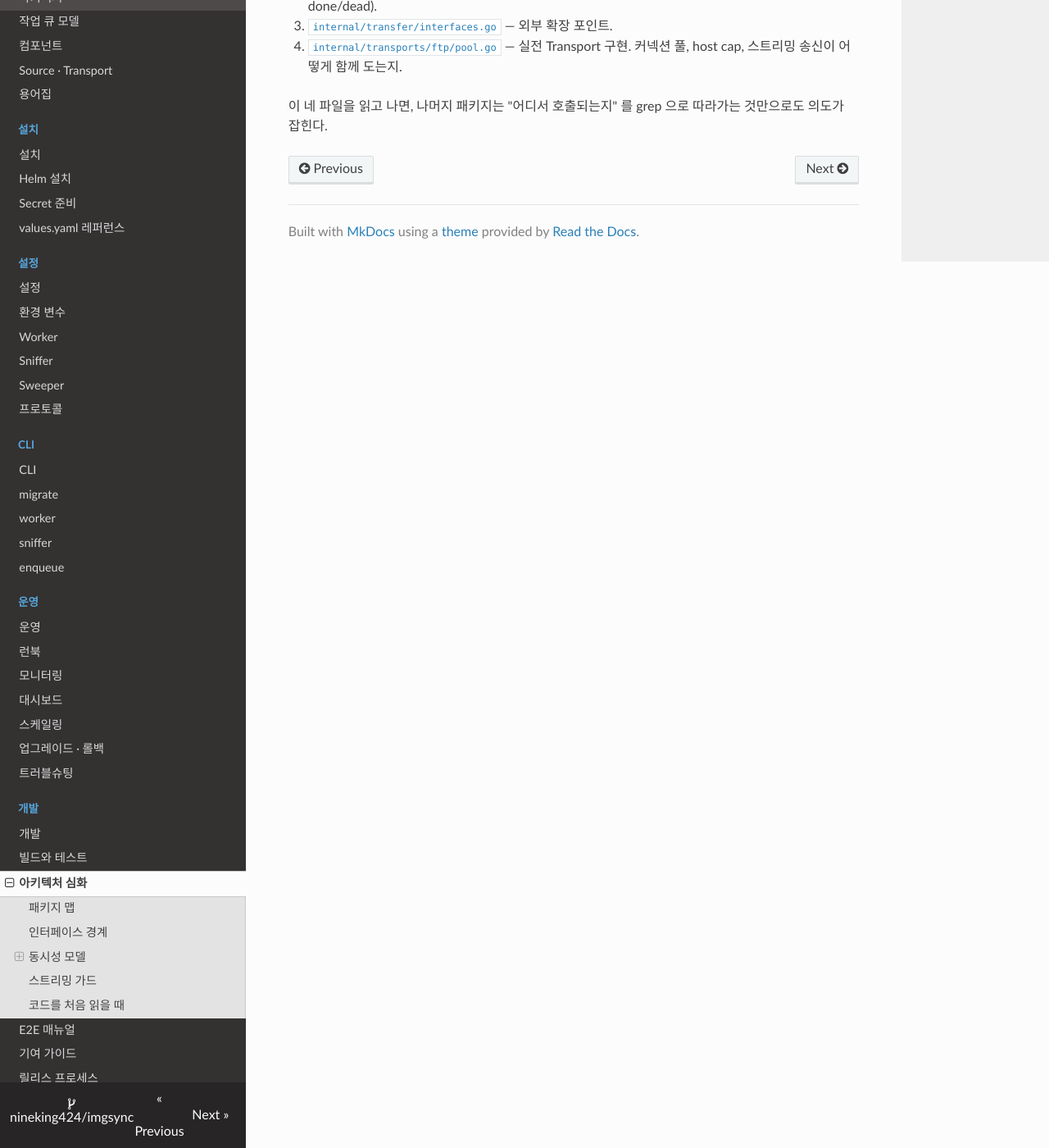
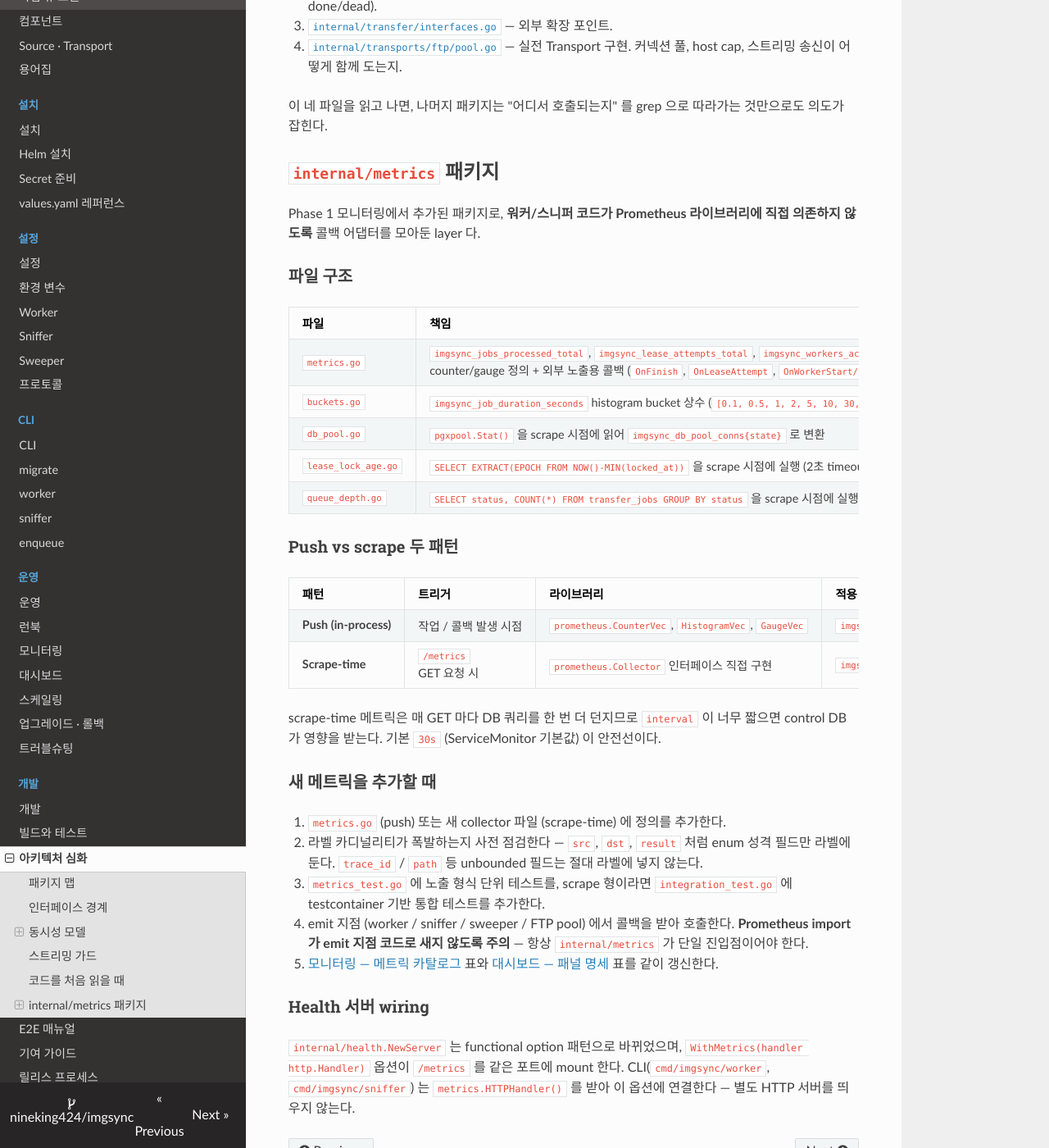
Before and after one commit to nineking424/imgsync, an MkDocs documentation site: the page built from docs/developer/architecture-deep-dive.md, in a window 1280 px wide and 1400 px high, scrolled down 2733 px. Shown: the whole window at 82% size. Built offline with MkDocs 1.6.1, drawn with Linux system fonts in a browser that asks for light colours; nearby versions of some CDN libraries.

Commit message:
docs(dev): add internal/metrics architecture section
Document the push/scrape split, file layout, label-cardinality rule,
and the health-server WithMetrics option pattern so contributors
adding new metrics know where to put what.

Co-Authored-By: Claude Opus 4.7 <noreply@anthropic.com>

```diff
--- a/docs/developer/architecture-deep-dive.md
+++ b/docs/developer/architecture-deep-dive.md
@@ -97,3 +97,38 @@ bytes\.NewBuffer\b.*\bbody\b
 4. [`internal/transports/ftp/pool.go`](https://github.com/nineking424/imgsync/blob/main/internal/transports/ftp/pool.go) — 실전 Transport 구현. 커넥션 풀, host cap, 스트리밍 송신이 어떻게 함께 도는지.
 
 이 네 파일을 읽고 나면, 나머지 패키지는 "어디서 호출되는지" 를 grep 으로 따라가는 것만으로도 의도가 잡힌다.
+
+## `internal/metrics` 패키지
+
+Phase 1 모니터링에서 추가된 패키지로, **워커/스니퍼 코드가 Prometheus 라이브러리에 직접 의존하지 않도록** 콜백 어댑터를 모아둔 layer 다.
+
+### 파일 구조
+
+| 파일 | 책임 |
+|---|---|
+| `metrics.go` | `imgsync_jobs_processed_total`, `imgsync_lease_attempts_total`, `imgsync_workers_active`, `imgsync_ftp_pool_size`, `imgsync_sweep_cycles_total`, `imgsync_sniffer_*` counter/gauge 정의 + 외부 노출용 콜백 (`OnFinish`, `OnLeaseAttempt`, `OnWorkerStart/Stop`, `OnPoolChange`, `OnCycle`, `OnEnqueue`, `OnError`) |
+| `buckets.go` | `imgsync_job_duration_seconds` histogram bucket 상수 (`[0.1, 0.5, 1, 2, 5, 10, 30, 60, 300, 1800]` 초) |
+| `db_pool.go` | `pgxpool.Stat()` 을 scrape 시점에 읽어 `imgsync_db_pool_conns{state}` 로 변환 |
+| `lease_lock_age.go` | `SELECT EXTRACT(EPOCH FROM NOW()-MIN(locked_at))` 을 scrape 시점에 실행 (2초 timeout) |
+| `queue_depth.go` | `SELECT status, COUNT(*) FROM transfer_jobs GROUP BY status` 을 scrape 시점에 실행 |
+
+### Push vs scrape 두 패턴
+
+| 패턴 | 트리거 | 라이브러리 | 적용 메트릭 |
+|---|---|---|---|
+| **Push (in-process)** | 작업 / 콜백 발생 시점 | `prometheus.CounterVec`, `HistogramVec`, `GaugeVec` | `imgsync_jobs_processed_total`, `imgsync_lease_attempts_total`, `imgsync_workers_active`, `imgsync_ftp_pool_size`, `imgsync_sweep_cycles_total`, `imgsync_sniffer_*`, `imgsync_job_duration_seconds` |
+| **Scrape-time** | `/metrics` GET 요청 시 | `prometheus.Collector` 인터페이스 직접 구현 | `imgsync_jobs_in_status`, `imgsync_db_pool_conns`, `imgsync_lease_lock_age_seconds` |
+
+scrape-time 메트릭은 매 GET 마다 DB 쿼리를 한 번 더 던지므로 `interval` 이 너무 짧으면 control DB 가 영향을 받는다. 기본 `30s` (ServiceMonitor 기본값) 이 안전선이다.
+
+### 새 메트릭을 추가할 때
+
+1. `metrics.go` (push) 또는 새 collector 파일 (scrape-time) 에 정의를 추가한다.
+2. 라벨 카디널리티가 폭발하는지 사전 점검한다 — `src`, `dst`, `result` 처럼 enum 성격 필드만 라벨에 둔다. `trace_id` / `path` 등 unbounded 필드는 절대 라벨에 넣지 않는다.
+3. `metrics_test.go` 에 노출 형식 단위 테스트를, scrape 형이라면 `integration_test.go` 에 testcontainer 기반 통합 테스트를 추가한다.
+4. emit 지점 (worker / sniffer / sweeper / FTP pool) 에서 콜백을 받아 호출한다. **Prometheus import 가 emit 지점 코드로 새지 않도록 주의** — 항상 `internal/metrics` 가 단일 진입점이어야 한다.
+5. [모니터링 — 메트릭 카탈로그](../operating/monitoring.md#메트릭-카탈로그) 표와 [대시보드 — 패널 명세](../operating/dashboards.md#패널-명세) 표를 같이 갱신한다.
+
+### Health 서버 wiring
+
+`internal/health.NewServer` 는 functional option 패턴으로 바뀌었으며, `WithMetrics(handler http.Handler)` 옵션이 `/metrics` 를 같은 포트에 mount 한다. CLI(`cmd/imgsync/worker`, `cmd/imgsync/sniffer`) 는 `metrics.HTTPHandler()` 를 받아 이 옵션에 연결한다 — 별도 HTTP 서버를 띄우지 않는다.
```
